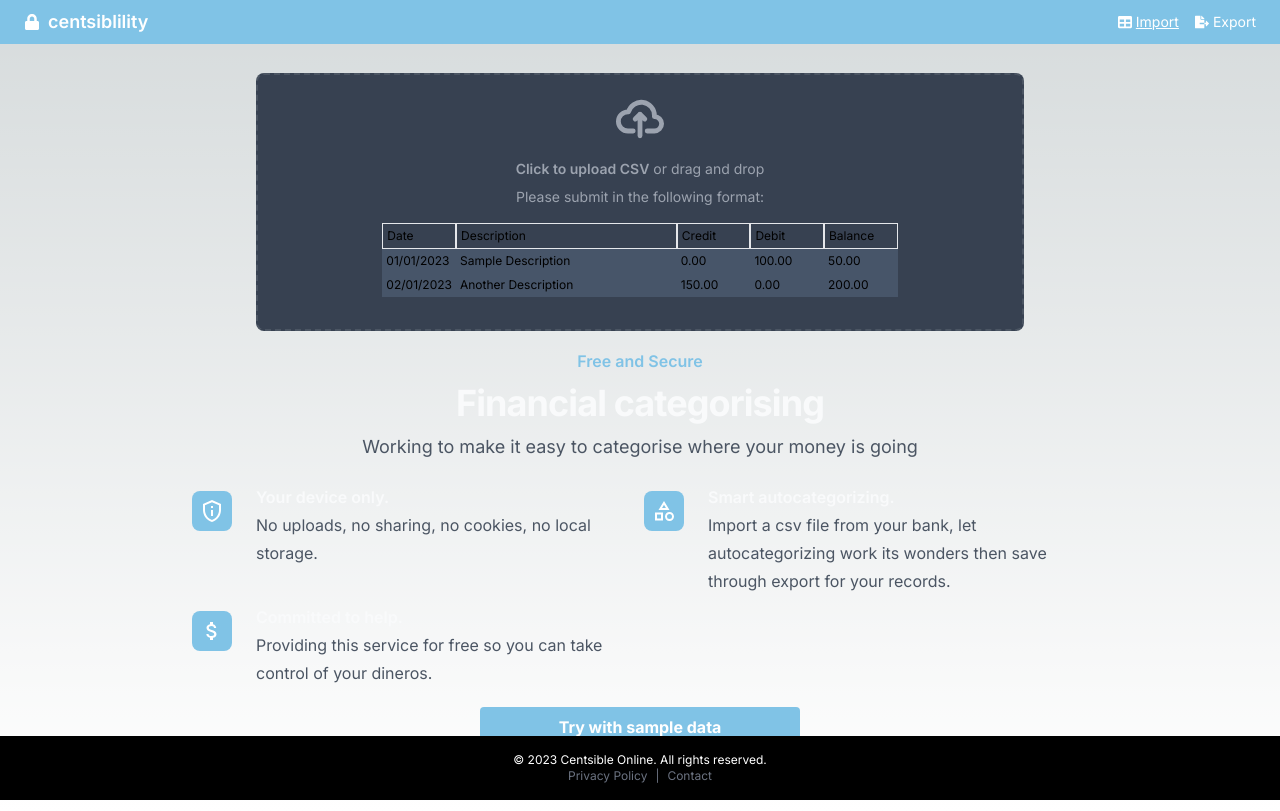
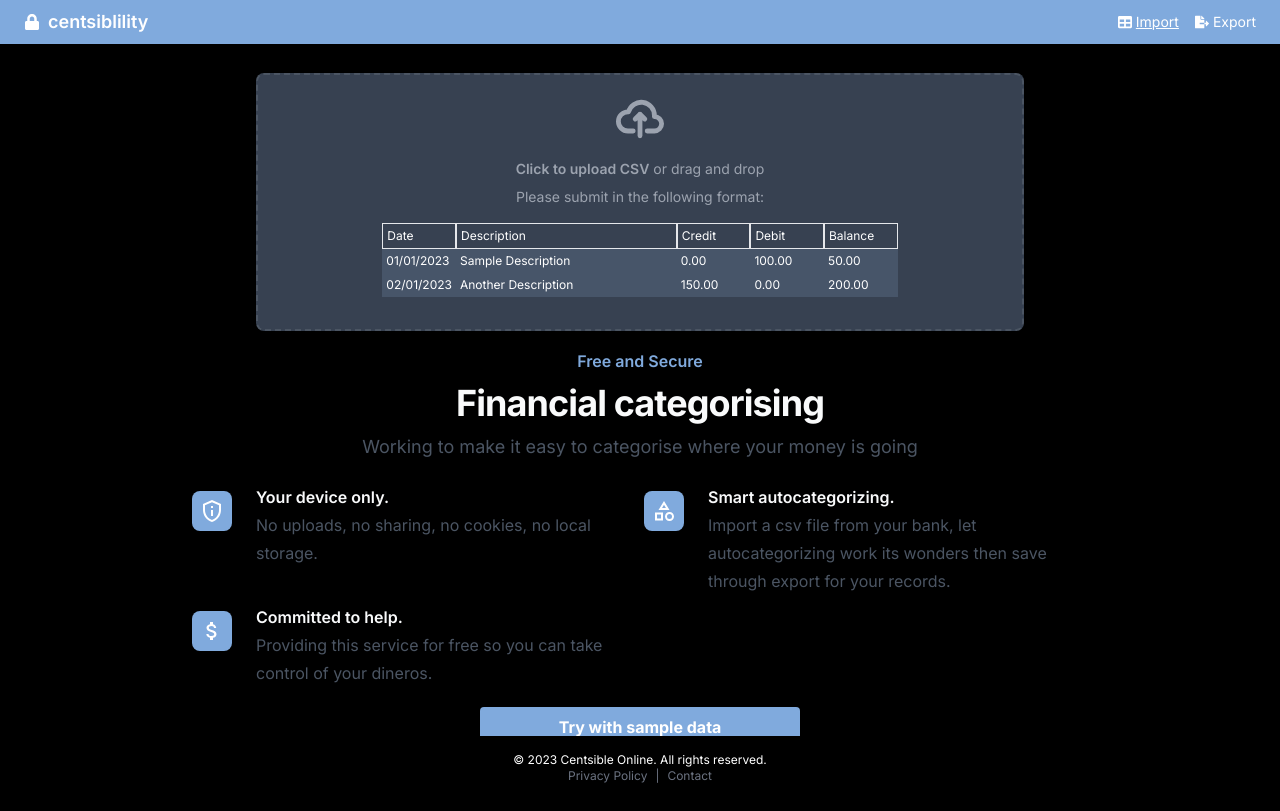
Before and after one commit to mitchellabrouwer/financial-categoriser, a Next.js app: page / in a window 1280 px wide. Built offline with nearby package versions, Linux system fonts and the light colour scheme; no server answers.

Commit message:
chore: colour updates

```diff
--- a/src/app/layout.tsx
+++ b/src/app/layout.tsx
@@ -1,6 +1,6 @@
 import type { Metadata } from "next";
 import { Inter } from "next/font/google";
-import "../../styles/globals.css";
+import "../styles/globals.css";
 
 const inter = Inter({ subsets: ["latin"] });
 
--- a/src/components/Features.tsx
+++ b/src/components/Features.tsx
@@ -9,7 +9,7 @@ function Features() {
     <div className="py-4 text-white">
       <div className="mx-auto max-w-7xl px-6">
         <div className="mx-auto max-w-2xl lg:text-center">
-          <h2 className="text-base font-semibold leading-7 text-[#80C3E6]">
+          <h2 className="text-base font-semibold leading-7 text-[#80AADD]">
             Free and Secure
           </h2>
           <p className="mt-2 text-3xl font-bold tracking-tight text-gray-50 sm:text-4xl">
@@ -24,7 +24,7 @@ function Features() {
             {/* Feature 1 */}
             <div className="relative pl-16">
               <dt className="text-base font-semibold leading-7 text-gray-50">
-                <div className="absolute left-0 top-2 flex h-10 w-10 items-center justify-center rounded-lg bg-automotive">
+                <div className="absolute left-0 top-2 flex h-10 w-10 items-center justify-center rounded-lg bg-utilities">
                   <MdOutlinePrivacyTip className="text-white" size={24} />
                 </div>
                 Your device only.
@@ -37,7 +37,7 @@ function Features() {
             {/* Feature 2 */}
             <div className="relative pl-16">
               <dt className="text-base font-semibold leading-7 text-gray-50">
-                <div className="absolute left-0 top-2 flex h-10 w-10 items-center justify-center rounded-lg bg-automotive">
+                <div className="absolute left-0 top-2 flex h-10 w-10 items-center justify-center rounded-lg bg-utilities">
                   <MdOutlineCategory className="text-white" size={24} />
                 </div>
                 Smart autocategorizing.
@@ -51,7 +51,7 @@ function Features() {
             {/* Feature 3 */}
             <div className="relative pl-16">
               <dt className="text-base font-semibold leading-7 text-gray-50">
-                <div className="absolute left-0 top-2 flex h-10 w-10 items-center justify-center rounded-lg bg-automotive">
+                <div className="absolute left-0 top-2 flex h-10 w-10 items-center justify-center rounded-lg bg-utilities">
                   <MdOutlineAttachMoney className="text-white" size={24} />
                 </div>
                 Committed to help.
--- a/src/components/Navbar.tsx
+++ b/src/components/Navbar.tsx
@@ -10,7 +10,7 @@ interface NavbarProps {
 
 function Navbar({ activeView, setActiveView, transactions }: NavbarProps) {
   return (
-    <div className="fixed left-0 top-0 mb-2 w-full bg-automotive text-white">
+    <div className="fixed left-0 top-0 mb-2 w-full bg-utilities text-white">
       <div className="container mx-auto flex items-center justify-center py-2 md:justify-between md:px-6 md:py-2">
         {/* Brand Logo and Name */}
         <button
--- a/src/components/SampleDataButton.tsx
+++ b/src/components/SampleDataButton.tsx
@@ -26,7 +26,7 @@ function SampleDataButton({
 
         setActiveView("charts");
       }}
-      className="m-1 w-full max-w-xs rounded bg-automotive px-4 py-2 text-center font-bold text-white"
+      className="m-1 w-full max-w-xs rounded bg-utilities px-4 py-2 text-center font-bold text-white"
     >
       Try with sample data
     </button>
--- a/src/components/TransactionTable.tsx
+++ b/src/components/TransactionTable.tsx
@@ -5,7 +5,6 @@ import useScrollbarSize from "react-scrollbar-size";
 import Select, { SingleValue } from "react-select";
 import { toast } from "react-toastify";
 import { AutoSizer, List } from "react-virtualized";
-import colours from "../../styles/colours";
 import { categoryList } from "../data/categoryList";
 import useModal from "../hooks/useModal";
 import useTransactionFilterAndSearch from "../hooks/useTransactionFilterAndSearch";
@@ -15,6 +14,7 @@ import {
   toTwClass,
 } from "../lib/utilities/general";
 import loadFuse from "../lib/utilities/loadFuse";
+import colours from "../styles/colours";
 import { CategorisedTransaction, Filters, Option } from "../types/types";
 import CategoryListModal from "./CategoryListModal";
 import MultiSelect, { ColourOption } from "./MultiSelect";
--- a/src/lib/chartjs/barTransform.ts
+++ b/src/lib/chartjs/barTransform.ts
@@ -1,8 +1,8 @@
 import type { ChartData } from "chart.js";
 import moment from "moment";
-import colours from "../../../styles/colours";
 import genericCategories from "../../data/genericCategories";
 import specificCategories from "../../data/specificCategories";
+import colours from "../../styles/colours";
 import { MonthlyCategoryTotals } from "../../types/types";
 import { toTwClass } from "../utilities/general";
 
--- a/src/lib/chartjs/pieTransform.ts
+++ b/src/lib/chartjs/pieTransform.ts
@@ -1,5 +1,5 @@
 import type { ChartData } from "chart.js";
-import colours from "../../../styles/colours";
+import colours from "../../styles/colours";
 import { AggregateTransactions } from "../../types/types";
 import { toTwClass } from "../utilities/general";
 
--- a/styles/globals.css
+++ b/src/styles/globals.css
@@ -2,20 +2,19 @@
 @tailwind components;
 @tailwind utilities;
 
-:root {
+/* :root {
   --foreground-rgb: 0, 0, 0;
   --background-start-rgb: 214, 219, 220;
   --background-end-rgb: 255, 255, 255;
+} */
+/* @media (prefers-color-scheme: dark) { */
+:root {
+  --foreground-rgb: 255, 255, 255;
+  --background-start-rgb: 0, 0, 0;
+  --background-end-rgb: 0, 0, 0;
 }
 
-@media (prefers-color-scheme: dark) {
-  :root {
-    --foreground-rgb: 255, 255, 255;
-    --background-start-rgb: 0, 0, 0;
-    --background-end-rgb: 0, 0, 0;
-  }
-}
-
+/* } */
 body {
   color: rgb(var(--foreground-rgb));
   /* overflow-y: hidden; */
--- a/tailwind.config.ts
+++ b/tailwind.config.ts
@@ -1,5 +1,5 @@
 import type { Config } from "tailwindcss";
-import colours from "./styles/colours";
+import colours from "./src/styles/colours";
 
 const config: Config = {
   content: [
```
Also changed, not shown: src/styles/colours.ts (renamed from styles/colours.ts).
